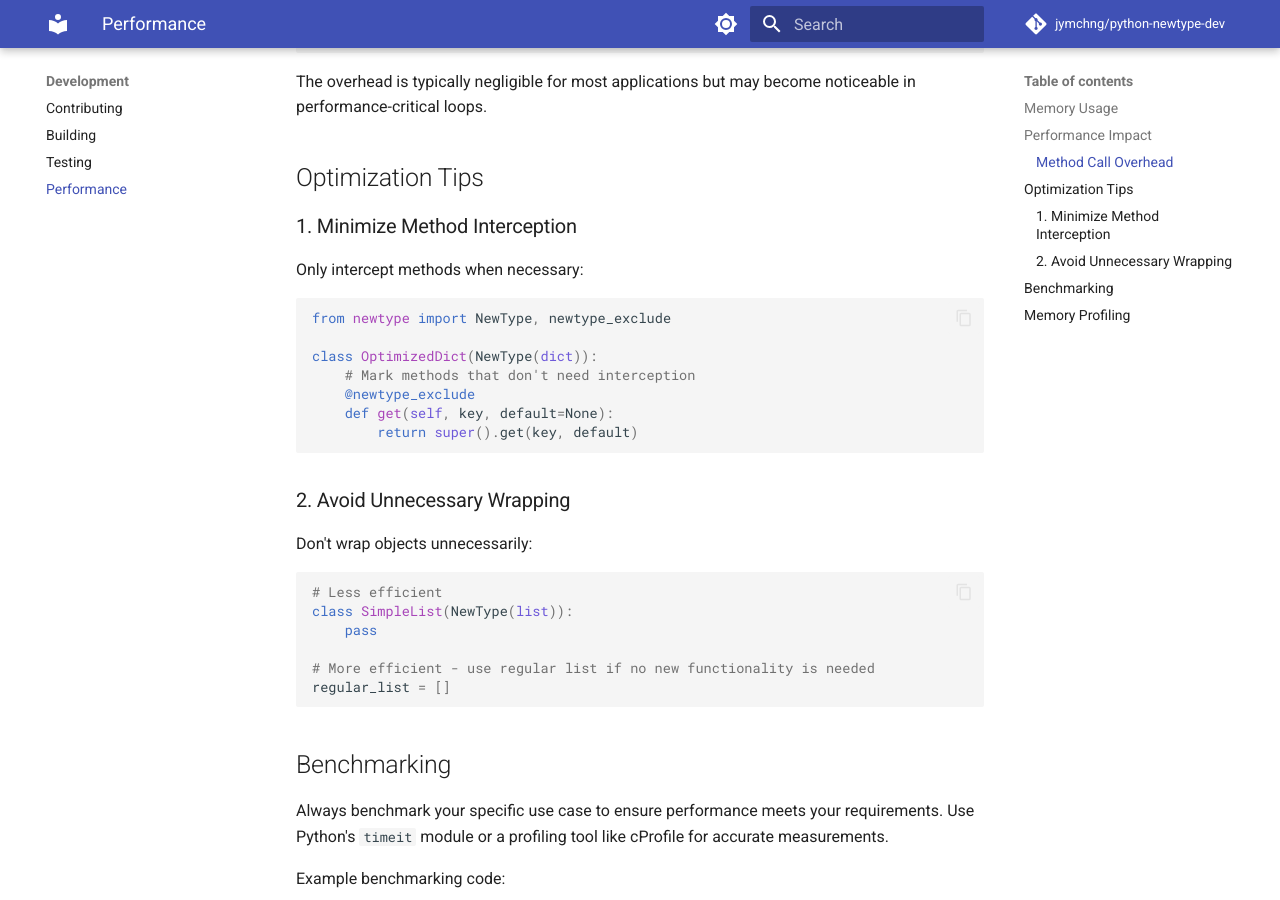
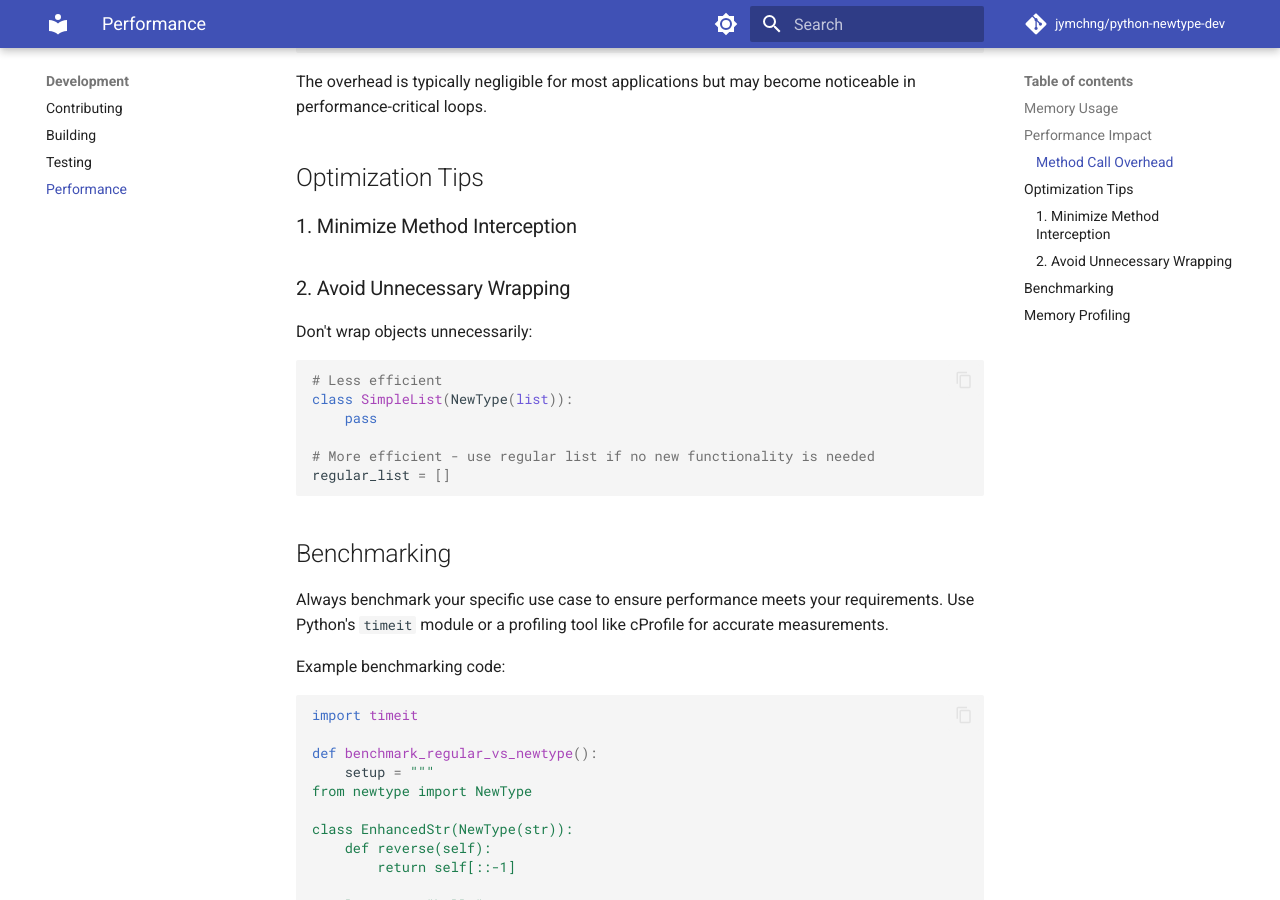
Before and after one commit to jymchng/python-newtype-dev, an MkDocs documentation site: the page built from docs/development/performance.md, in a window 1280 px wide and 900 px high, scrolled down 1121 px. Built offline with MkDocs 1.6.1 and Material for MkDocs 9.7.7, drawn with Linux system fonts in a browser that asks for light colours; comment, search, counter and statistics services are not loaded.

Commit message:
update docs

````diff
--- a/docs/development/performance.md
+++ b/docs/development/performance.md
@@ -46,18 +46,6 @@ The overhead is typically negligible for most applications but may become notice
 ## Optimization Tips
 
 ### 1. Minimize Method Interception
-
-Only intercept methods when necessary:
-
-```python
-from newtype import NewType, newtype_exclude
-
-class OptimizedDict(NewType(dict)):
-    # Mark methods that don't need interception
-    @newtype_exclude
-    def get(self, key, default=None):
-        return super().get(key, default)
-```
 
 ### 2. Avoid Unnecessary Wrapping
 
````
Also changed, not shown: docs/development/building.md (+1 -1 lines).
